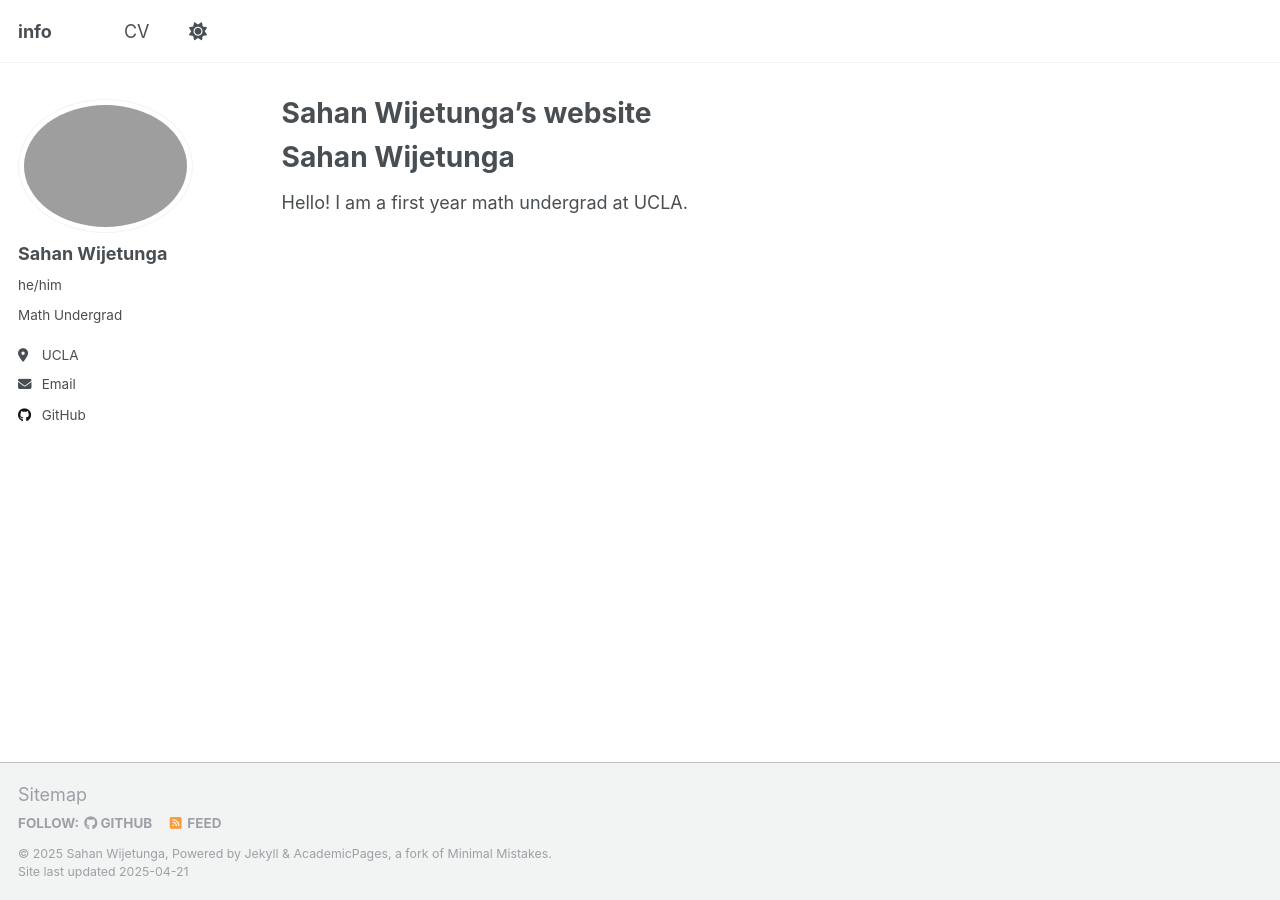
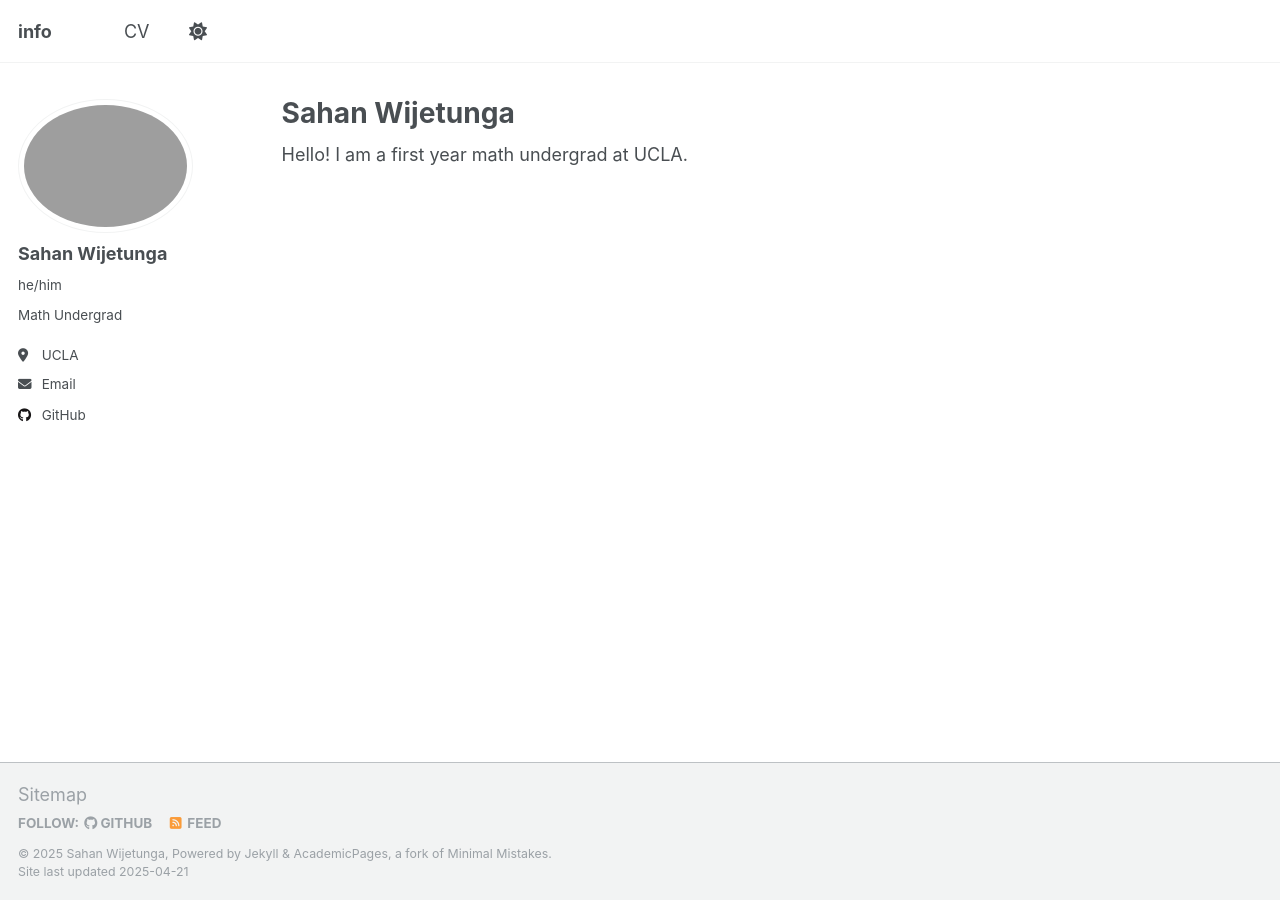
Before and after one commit to sahanwijetunga/sahanwijetunga.github.io, a Jekyll site: the page built from _pages/about.md, in a window 1280 px wide. Built offline with Jekyll 4.4.1, drawn with Linux system fonts in a browser that asks for light colours.

Commit message:
Update about.md

```diff
--- a/_pages/about.md
+++ b/_pages/about.md
@@ -1,12 +1,11 @@
 ---
 permalink: /
-title: "Sahan Wijetunga's website"
+title: "Sahan Wijetunga"
+excerpt: "About me"
 author_profile: true
 redirect_from:
   - /about/
   - /about.html
 ---
 
-Sahan Wijetunga
-======
 Hello! I am a first year math undergrad at UCLA.
```
